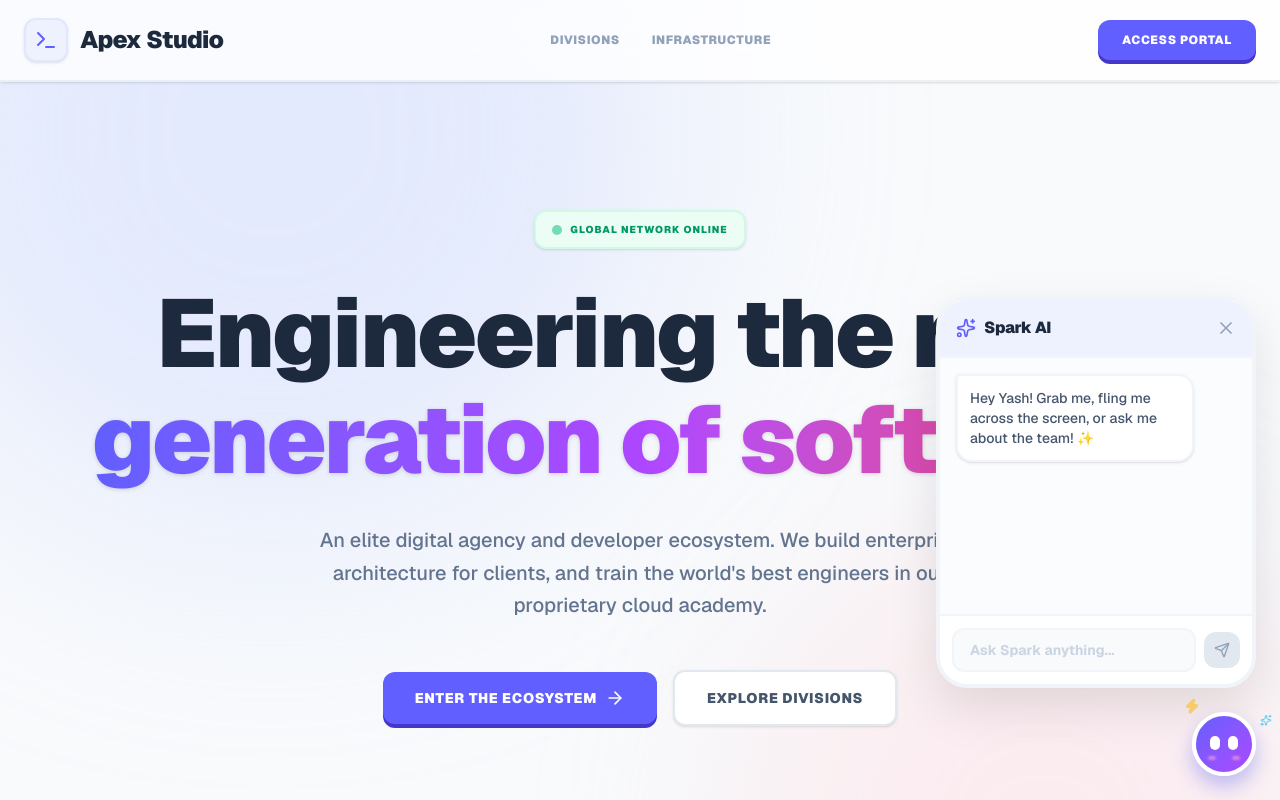
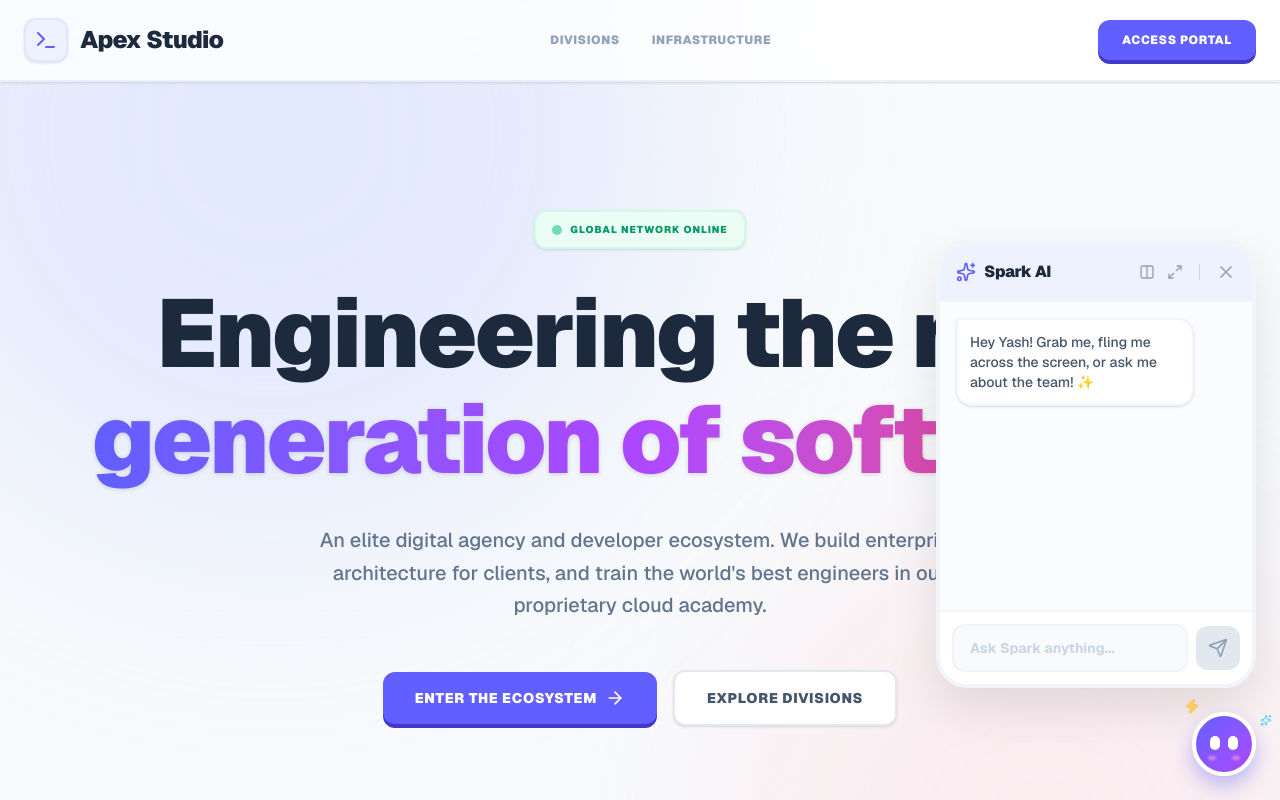
Before and after one commit to yashveerbbs-lgtm/apex-studio, a Next.js app: page / in a window 1280 px wide. Both pictures are taken after a click on the element 1224 px from the left and 744 px from the top of the page. Shown: the top 800 px of the page. Built offline with nearby package versions, Linux system fonts and the light colour scheme.

Commit message:
feat: add dynamic sizing with half-screen and full-screen view modes

```diff
--- a/components/SparkAIAssistant.tsx
+++ b/components/SparkAIAssistant.tsx
@@ -1,17 +1,20 @@
 'use client'
 import { useState, useEffect, useRef } from 'react'
 import { motion, AnimatePresence } from 'framer-motion'
-import { X, Send, Sparkles, Zap, Copy, Check, Hourglass } from 'lucide-react'
+// Notice the new Maximize2, Minimize2, and Columns icons!
+import { X, Send, Sparkles, Zap, Copy, Check, Hourglass, Maximize2, Minimize2, Columns } from 'lucide-react'
 import { usePathname } from 'next/navigation'
 
 type Mood = 'idle' | 'happy' | 'thinking' | 'excited' | 'sleepy' | 'dizzy'
+type ViewMode = 'normal' | 'half' | 'full'
 type Message = { sender: 'spark' | 'user', text: string }
 
 export default function SparkAIAssistant() {
   const [isOpen, setIsOpen] = useState(false)
   const [mood, setMood] = useState<Mood>('idle')
+  const [viewMode, setViewMode] = useState<ViewMode>('normal') // --- NEW: View Mode State ---
   const [inputText, setInputText] = useState('')
-  const [isCooldown, setIsCooldown] = useState(false) // --- NEW: Cooldown state ---
+  const [isCooldown, setIsCooldown] = useState(false)
   const [copiedCode, setCopiedCode] = useState<string | null>(null)
   const [messages, setMessages] = useState<Message[]>([
     { sender: 'spark', text: 'Hey Yash! Grab me, fling me across the screen, or ask me about the team! ✨' }
@@ -55,7 +58,7 @@ export default function SparkAIAssistant() {
       localStorage.setItem('spark_memory', JSON.stringify(messages))
     }
     messagesEndRef.current?.scrollIntoView({ behavior: 'smooth' })
-  }, [messages])
+  }, [messages, viewMode]) // Added viewMode as dependency so it scrolls to bottom when resizing
 
   useEffect(() => {
     if (isOpen || mood !== 'idle') return
@@ -70,10 +73,10 @@ export default function SparkAIAssistant() {
 
   const getPageContext = () => {
     let friendlyName = "the platform"
-    if (pathname.includes('/overview')) friendlyName = "the Main Dashboard"
-    else if (pathname.includes('/workspace')) friendlyName = "the IDE Workspace"
-    else if (pathname.includes('/internships')) friendlyName = "the Internships Pipeline"
-    else if (pathname.includes('/courses') || pathname.includes('/academy')) friendlyName = "the Apex Academy"
+    if (pathname?.includes('/overview')) friendlyName = "the Main Dashboard"
+    else if (pathname?.includes('/workspace')) friendlyName = "the IDE Workspace"
+    else if (pathname?.includes('/internships')) friendlyName = "the Internships Pipeline"
+    else if (pathname?.includes('/courses') || pathname?.includes('/academy')) friendlyName = "the Apex Academy"
 
     const activeWorkspaces = document.querySelectorAll('.workspace-card, [class*="workspace"]').length || document.body.innerText.match(/Recent Workspaces/i) ? "They have recent workspaces open." : ""
     const textOnScreen = document.body.innerText.substring(0, 500)
@@ -82,7 +85,7 @@ export default function SparkAIAssistant() {
   }
 
   const handleSendMessage = async () => {
-    if (!inputText.trim() || isCooldown) return // --- OPTION 1: Block send if on cooldown ---
+    if (!inputText.trim() || isCooldown) return
 
     const userMessage = inputText
     const newMessages = [...messages, { sender: 'user', text: userMessage }] as Message[]
@@ -90,7 +93,6 @@ export default function SparkAIAssistant() {
     setInputText('')
     setMood('thinking')
 
-    // Activate 4-second cooldown
     setIsCooldown(true)
     setTimeout(() => setIsCooldown(false), 4000)
 
@@ -107,7 +109,7 @@ export default function SparkAIAssistant() {
       const data = await response.json()
 
       setMood('excited')
-      setMessages(prev => [...prev, { sender: 'spark', text: data.reply }])
+      setMessages(prev => [...prev, { sender: 'spark', text: data.reply || data.error }])
       setTimeout(() => setMood('happy'), 2000)
 
     } catch (error) {
@@ -202,19 +204,45 @@ export default function SparkAIAssistant() {
             initial={{ opacity: 0, y: 20, scale: 0.8, transformOrigin: 'bottom right' }}
             animate={{ opacity: 1, y: 0, scale: 1 }}
             exit={{ opacity: 0, y: 20, scale: 0.8 }}
-            className="bg-white border-4 border-slate-100 rounded-[2rem] w-80 shadow-[0_20px_50px_rgb(0,0,0,0.1)] mb-6 overflow-hidden flex flex-col pointer-events-auto"
+            // --- DYNAMIC CLASSES FOR VIEW MODES ---
+            className={`bg-white shadow-[0_20px_50px_rgb(0,0,0,0.1)] overflow-hidden flex flex-col pointer-events-auto transition-all duration-300 ease-in-out ${
+              viewMode === 'normal' ? 'w-80 h-[28rem] rounded-[2rem] border-4 border-slate-100 mb-6 relative' :
+              viewMode === 'half' ? 'fixed top-0 right-0 w-[50vw] h-[100vh] rounded-none border-l-4 border-slate-100 z-[200]' :
+              'fixed top-0 left-0 w-[100vw] h-[100vh] rounded-none border-0 z-[200]'
+            }`}
           >
-            <div className="bg-indigo-50 border-b-2 border-slate-100 p-4 flex justify-between items-center">
+            <div className="bg-indigo-50 border-b-2 border-slate-100 p-4 flex justify-between items-center shrink-0">
               <div className="flex items-center gap-2">
                 <Sparkles className="w-5 h-5 text-indigo-500"/>
                 <span className="font-black text-slate-800 tracking-tight">Spark AI</span>
               </div>
-              <button onClick={() => { setIsOpen(false); setMood('idle'); }} className="text-slate-400 hover:text-rose-500 transition-colors">
-                <X className="w-5 h-5"/>
-              </button>
+
+              {/* --- NEW HEADER CONTROLS --- */}
+              <div className="flex items-center gap-3">
+                {viewMode !== 'normal' && (
+                  <button onClick={() => setViewMode('normal')} className="text-slate-400 hover:text-indigo-500 transition-colors" title="Default View">
+                    <Minimize2 className="w-4 h-4"/>
+                  </button>
+                )}
+                {viewMode !== 'half' && (
+                  <button onClick={() => setViewMode('half')} className="text-slate-400 hover:text-indigo-500 transition-colors" title="Half Screen View">
+                    <Columns className="w-4 h-4"/>
+                  </button>
+                )}
+                {viewMode !== 'full' && (
+                  <button onClick={() => setViewMode('full')} className="text-slate-400 hover:text-indigo-500 transition-colors" title="Full Screen View">
+                    <Maximize2 className="w-4 h-4"/>
+                  </button>
+                )}
+                <div className="w-px h-4 bg-slate-300 mx-1"></div>
+                <button onClick={() => { setIsOpen(false); setMood('idle'); setViewMode('normal'); }} className="text-slate-400 hover:text-rose-500 transition-colors" title="Close">
+                  <X className="w-5 h-5"/>
+                </button>
+              </div>
             </div>
 
-            <div className="p-4 h-64 overflow-y-auto flex flex-col gap-3 bg-slate-50/50">
+            {/* Changed from 'h-64' to 'flex-1' so it automatically fills the window */}
+            <div className="p-4 flex-1 overflow-y-auto flex flex-col gap-3 bg-slate-50/50">
               {messages.map((msg, idx) => (
                 <div key={idx} className={`flex ${msg.sender === 'user' ? 'justify-end' : 'justify-start'}`}>
                   <div className={`max-w-[85%] p-3 rounded-2xl text-sm font-medium ${msg.sender === 'user' ? 'bg-indigo-500 text-white rounded-tr-sm shadow-[0_2px_0_rgb(67,56,202)]' : 'bg-white border-2 border-slate-100 text-slate-600 rounded-tl-sm shadow-sm'}`}>
@@ -235,7 +263,7 @@ export default function SparkAIAssistant() {
               <div ref={messagesEndRef} />
             </div>
 
-            <div className="p-3 border-t-2 border-slate-100 bg-white">
+            <div className="p-3 border-t-2 border-slate-100 bg-white shrink-0">
               <div className="flex items-center gap-2">
                 <input
                   type="text"
@@ -244,14 +272,14 @@ export default function SparkAIAssistant() {
                   onKeyDown={(e) => e.key === 'Enter' && handleSendMessage()}
                   placeholder={isCooldown ? "Spark is catching his breath..." : "Ask Spark anything..."}
                   disabled={isCooldown}
-                  className="flex-1 bg-slate-50 border-2 border-slate-100 rounded-xl px-4 py-2.5 text-sm font-bold text-slate-700 focus:outline-none focus:border-indigo-400 focus:bg-white transition-all placeholder:text-slate-300 disabled:opacity-60"
+                  className="flex-1 bg-slate-50 border-2 border-slate-100 rounded-xl px-4 py-3 text-sm font-bold text-slate-700 focus:outline-none focus:border-indigo-400 focus:bg-white transition-all placeholder:text-slate-300 disabled:opacity-60"
                 />
                 <button
                   onClick={handleSendMessage}
                   disabled={!inputText.trim() || isCooldown}
-                  className="bg-indigo-500 hover:bg-indigo-600 disabled:bg-slate-200 disabled:text-slate-400 text-white p-2.5 rounded-xl transition-all shadow-[0_2px_0_rgb(67,56,202)] disabled:shadow-none active:translate-y-[2px] active:shadow-none"
+                  className="bg-indigo-500 hover:bg-indigo-600 disabled:bg-slate-200 disabled:text-slate-400 text-white p-3 rounded-xl transition-all shadow-[0_2px_0_rgb(67,56,202)] disabled:shadow-none active:translate-y-[2px] active:shadow-none"
                 >
-                  {isCooldown ? <Hourglass className="w-4 h-4 animate-spin"/> : <Send className="w-4 h-4"/>}
+                  {isCooldown ? <Hourglass className="w-5 h-5 animate-spin"/> : <Send className="w-5 h-5"/>}
                 </button>
               </div>
             </div>
```
